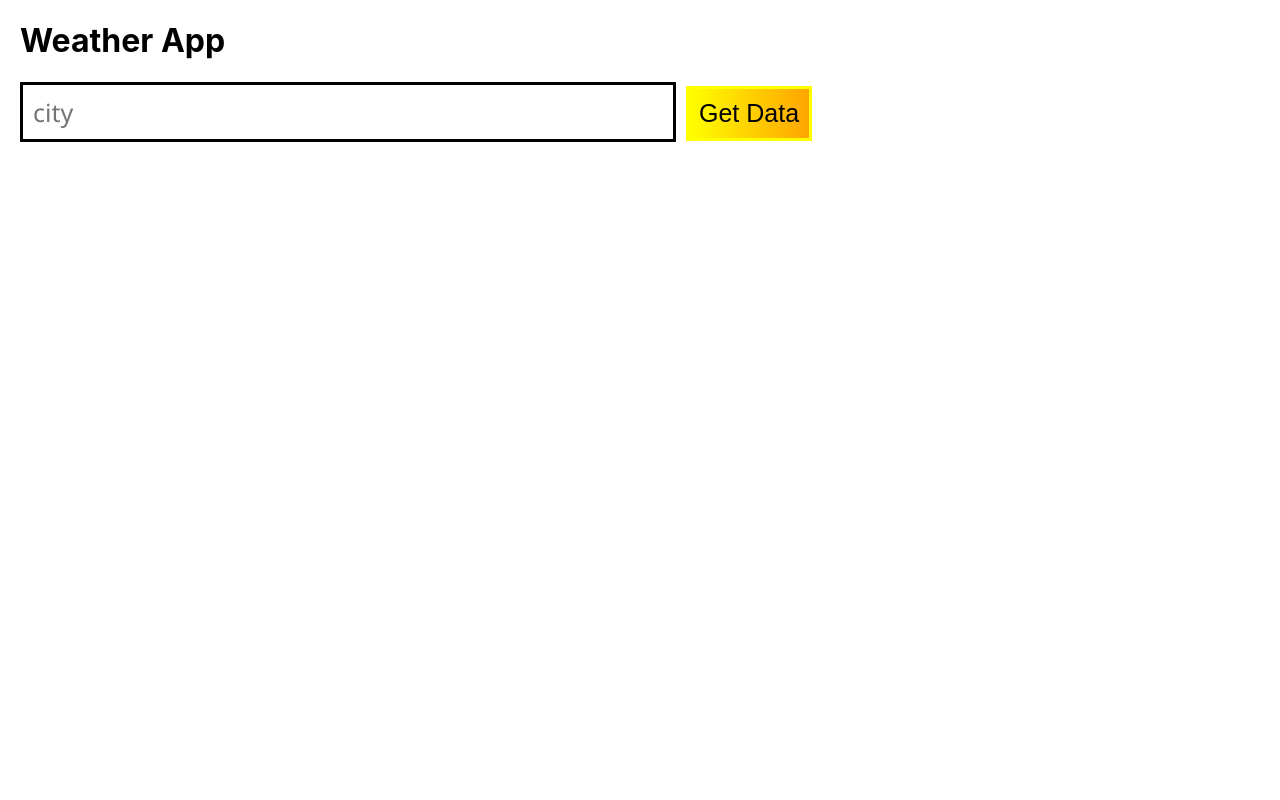
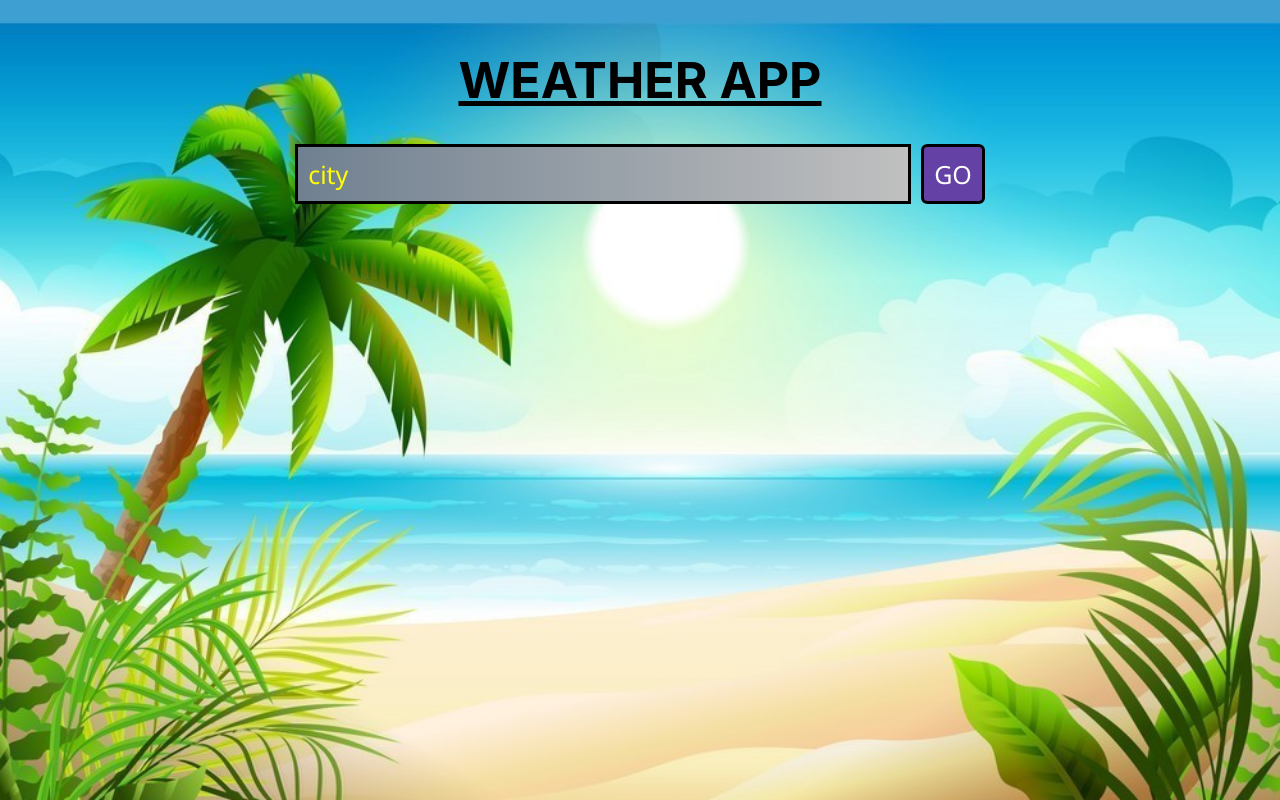
Before and after one commit to therajsagar/weather-app, a React (Create React App) app: page / in a window 1280 px wide. Built offline with nearby package versions, Linux system fonts and the light colour scheme.

Commit message:
Layout Update

```diff
--- a/src/App.css
+++ b/src/App.css
@@ -4,17 +4,58 @@ input {
     font-family: 'Segoe UI', Tahoma, Geneva, Verdana, sans-serif;
     font-size: 25px;
     border: solid black;
+    background: linear-gradient(to right, slategrey, silver);
+    color: white;
     padding: 10px;
+}
+input::placeholder{
+    color: yellow;
 }
 
 button {
+    border: solid black;
     font-size: 25px;
+    font-family: 'Segoe UI', Tahoma, Geneva, Verdana, sans-serif;
     padding: 10px;
-    border: solid yellow;
-    background: linear-gradient(to right, yellow, orange)
+    background: #6441A5;
+    width: auto;
+    color:  white;
+    border-radius: 10%;
 }
 
-span {
+.key {
     font-weight: bolder;
     font-size: 1.3em;
+    text-decoration: underline;
 }
+
+.value{
+    font-weight: bold;
+    font-size: 1.45em;
+    font-style: oblique;
+    color:  darkblue;
+}
+
+
+.title>h1{
+    font-size: 50px;
+    font-weight: bolder;
+    text-decoration: underline;
+}
+
+.result{
+    display: flex;
+  justify-content: center;
+  align-items: center;
+  margin: 20px;
+}
+
+.form, .title{
+    text-align: center;
+    margin-top: 30px;
+}
+
+
+li{
+    margin-top: 20px;
+}
--- a/src/components/Form.jsx
+++ b/src/components/Form.jsx
@@ -3,10 +3,12 @@ import React from 'react';
 class Form extends React.Component{
     render(){
         return (
+            <div className='form'>
             <form onSubmit={this.props.getData}>
-                <input type='text' name='city' placeholder='city' />
-                <button>Get Data</button>
+                <input type='text' name='city' placeholder='city' autoComplete='off'/>
+                <button>GO</button>
             </form>
+            </div>
                 )
     }
 }
--- a/src/components/Title.jsx
+++ b/src/components/Title.jsx
@@ -3,8 +3,8 @@ import React from 'react';
 class Title extends React.Component{
     render(){
         return(
-            <div>
-                <h1>Weather App</h1>
+            <div className='title'>
+                <h1>WEATHER APP</h1>
             </div>
         )
     }
--- a/src/components/Weather.jsx
+++ b/src/components/Weather.jsx
@@ -3,17 +3,19 @@ import React from 'react';
 function Weather(props){
        if(props.status){
         return(
-            <div>
-                <p><span>Location:</span> {props.city},  {props.country}</p>
-                <p><span>Weather: </span>{props.description}</p>
-                <p><span>Temperature: </span>{props.temperature}<sup>o</sup></p>
-                <p><span>Humidity: </span>{props.humidity}%</p>
-                <p><span>Windspeed: </span>{props.windspeed} m/s</p>
-                <p><span>Clouds: </span>{props.cloud}%</p>
+            <div className='result'>
+            <ul >
+                <li><span className="key">LOCATION</span> : <span className="value"> {props.city},  {props.country}</span></li>
+                <li><span className="key">WEATHER</span> : <span className="value"> {props.description}</span></li>
+                <li><span className="key">TEMPERATURE</span> : <span className="value"> {props.temperature}<sup>o</sup>C</span></li>
+                <li><span className="key">HUMIDITY</span> : <span className="value"> {props.humidity}%</span></li>
+                <li><span className="key">WINDSPEED</span> : <span className="value"> {props.windspeed} m/s</span></li>
+                <li><span className="key">CLOUDINESS</span> : <span className="value"> {props.cloud}%</span></li>
+                </ul>
             </div>
         )}
         else{
-           return( <div><h2>{props.error}</h2></div>)
+           return( <div className='result'><h2>{props.error}</h2></div>)
         }
 }
 
--- a/src/index.css
+++ b/src/index.css
@@ -7,10 +7,17 @@ body {
   -webkit-font-smoothing: antialiased;
   -moz-osx-font-smoothing: grayscale;
   width: auto;
-  margin-left: 20px;
+  background-image: url('./img/bimg.jpg') ;
+  background-repeat: no-repeat;
+background-attachment: fixed;
+background-size: cover;
 }
 
 code {
   font-family: source-code-pro, Menlo, Monaco, Consolas, "Courier New",
     monospace;
 }
+
+#root{
+  margin: 50px;
+}
```
Also changed, not shown: src/img/bimg.jpg (added).
